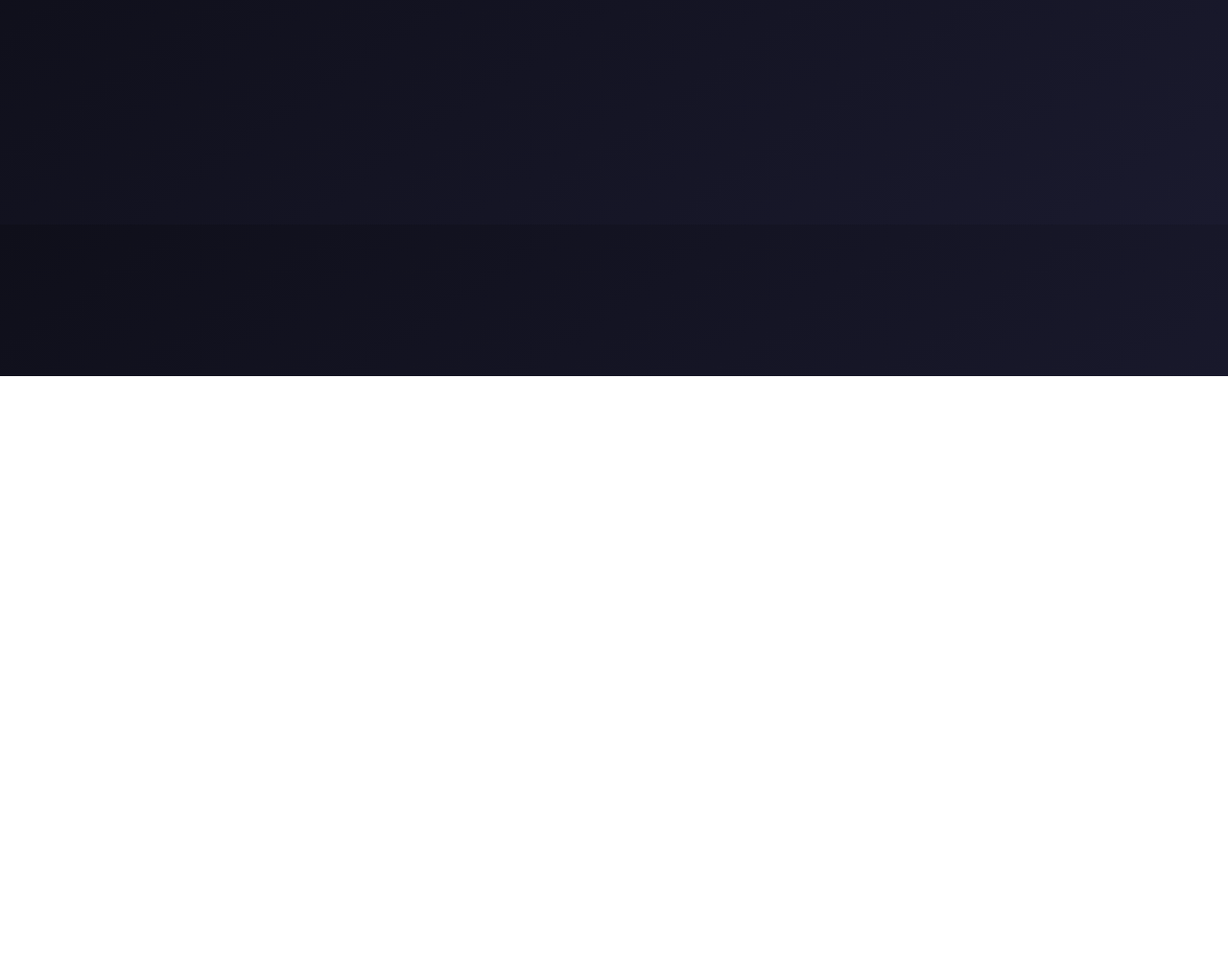
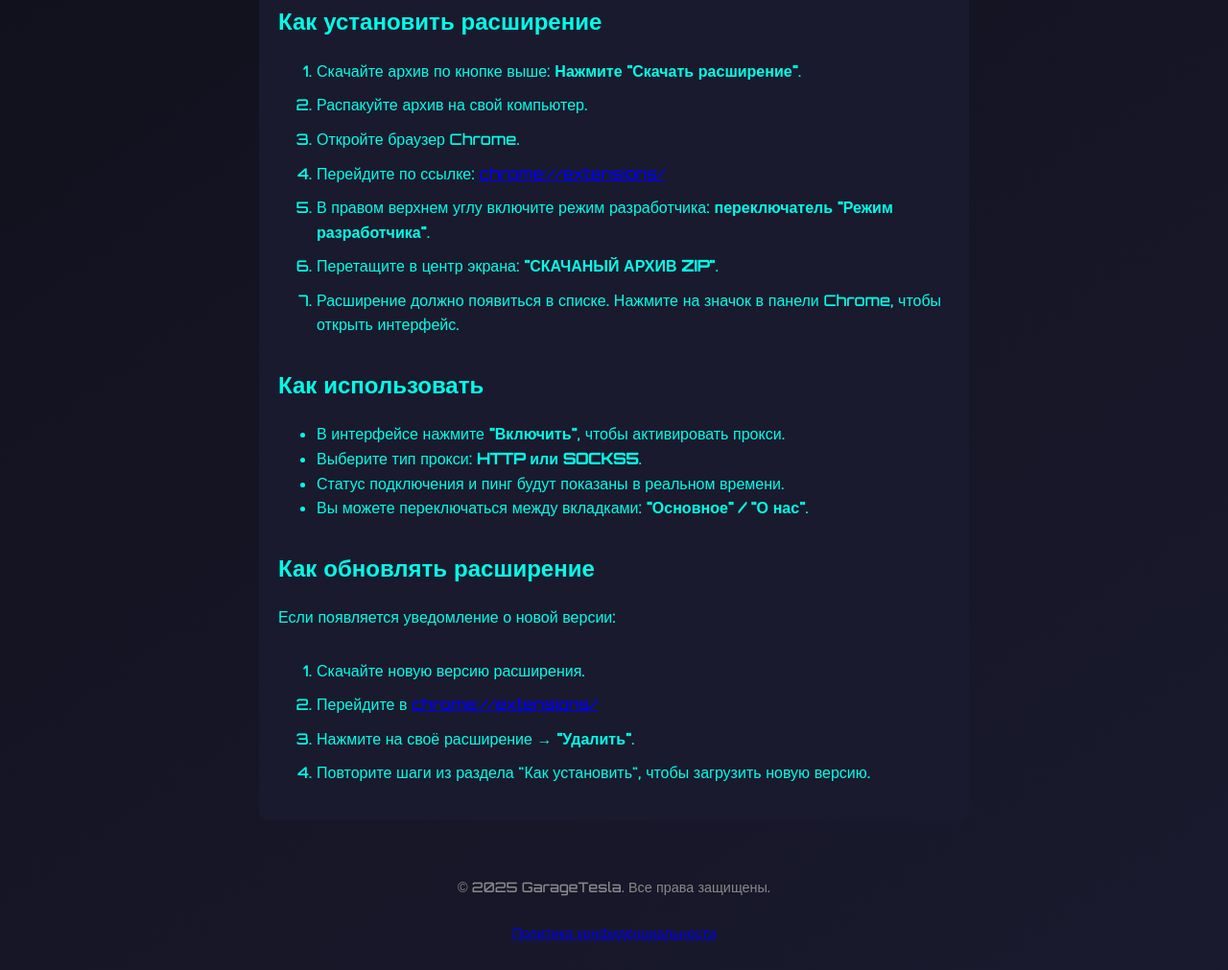
Before and after one commit to Risaro/garage-proxy, a browser extension: page index.html in a window 1280 px wide. Shown: the part 408-1419 px from the top of the page at 96% size. Before the commit the page ends 800 px from the top, so only its background shows below. Drawn offline with Linux system fonts and the light colour scheme.

Commit message:
New Realse new site

```diff
--- a/index.html
+++ b/index.html
@@ -49,9 +49,36 @@
       text-decoration: underline;
       margin: 0 10px;
     }
+
+    .instructions {
+      max-width: 700px;
+      margin: auto;
+      text-align: left;
+      padding: 20px;
+      line-height: 1.6;
+      background-color: #1a1a2e;
+      border-radius: 10px;
+      margin-top: 40px;
+    }
+
+    .instructions h2 {
+      color: #00ffe7;
+      margin-top: 30px;
+    }
+
+    .instructions ol li {
+      margin-bottom: 10px;
+    }
+
+    footer {
+      margin-top: 60px;
+      font-size: 0.9em;
+      color: #888;
+    }
   </style>
 </head>
 <body>
+
   <header>
     <h1>🔌 GarageTesla Proxy</h1>
     <p>Простое и быстрое прокси-расширение для Chrome</p>
@@ -61,5 +88,42 @@
       <p><a href="popup.html">🔧 Открыть интерфейс</a> | <a href="privacy.html">📄 Политика конфиденциальности</a></p>
     </div>
   </header>
+
+  <!-- Инструкция -->
+  <section class="instructions">
+    <h2>Как установить расширение</h2>
+    <ol>
+      <li>Скачайте архив по кнопке выше: <strong>Нажмите "Скачать расширение"</strong>.</li>
+      <li>Распакуйте архив на свой компьютер.</li>
+      <li>Откройте браузер Chrome.</li>
+      <li>Перейдите по ссылке: <a href="chrome://extensions/" target="_blank">chrome://extensions/</a></li>
+      <li>В правом верхнем углу включите режим разработчика: <strong>переключатель "Режим разработчика"</strong>.</li>
+      <li>Перетащите в центр экрана: <strong>"СКАЧАНЫЙ АРХИВ ZIP"</strong>.</li>
+      <li>Расширение должно появиться в списке. Нажмите на значок в панели Chrome, чтобы открыть интерфейс.</li>
+    </ol>
+
+    <h2>Как использовать</h2>
+    <ul>
+      <li>В интерфейсе нажмите <strong>"Включить"</strong>, чтобы активировать прокси.</li>
+      <li>Выберите тип прокси: <strong>HTTP или SOCKS5</strong>.</li>
+      <li>Статус подключения и пинг будут показаны в реальном времени.</li>
+      <li>Вы можете переключаться между вкладками: <strong>"Основное" / "О нас"</strong>.</li>
+    </ul>
+
+    <h2>Как обновлять расширение</h2>
+    <p>Если появляется уведомление о новой версии:</p>
+    <ol>
+      <li>Скачайте новую версию расширения.</li>
+      <li>Перейдите в <a href="chrome://extensions/" target="_blank">chrome://extensions/</a></li>
+      <li>Нажмите на своё расширение → <strong>"Удалить"</strong>.</li>
+      <li>Повторите шаги из раздела "Как установить", чтобы загрузить новую версию.</li>
+    </ol>
+  </section>
+
+  <footer>
+    <p>© 2025 GarageTesla. Все права защищены.</p>
+    <p><a href="privacy.html">Политика конфиденциальности</a></p>
+  </footer>
+
 </body>
 </html>
```
Also changed, not shown: 1 other file.
